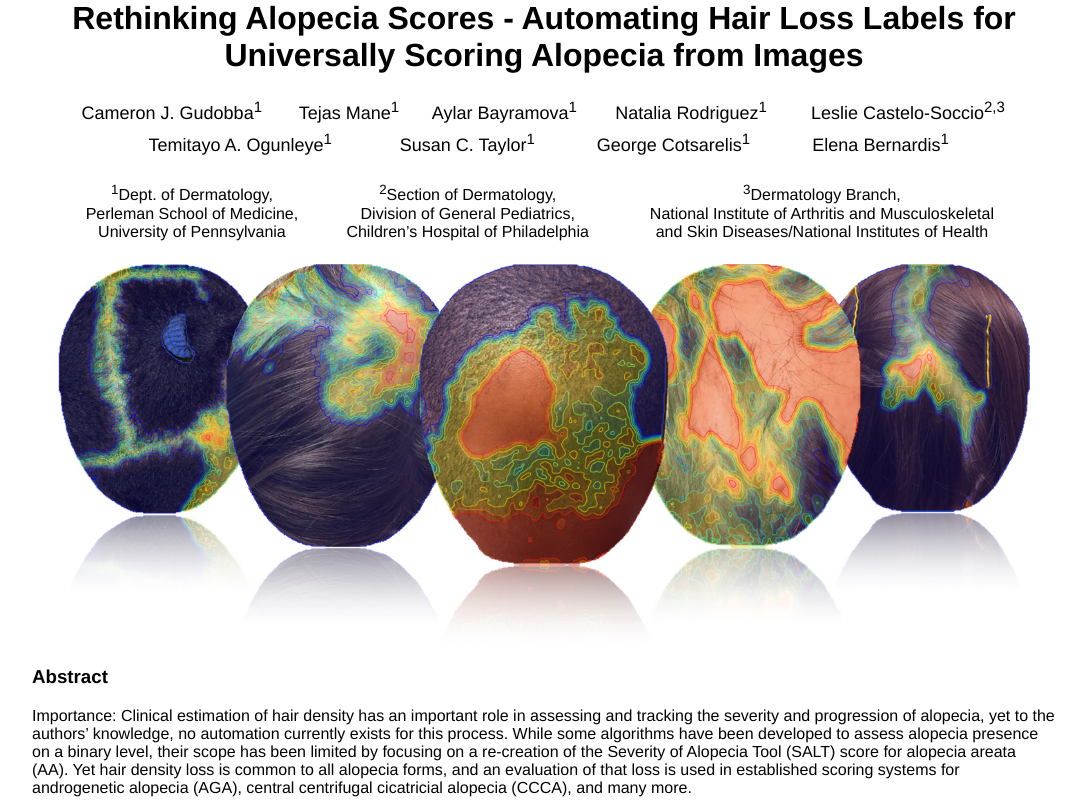
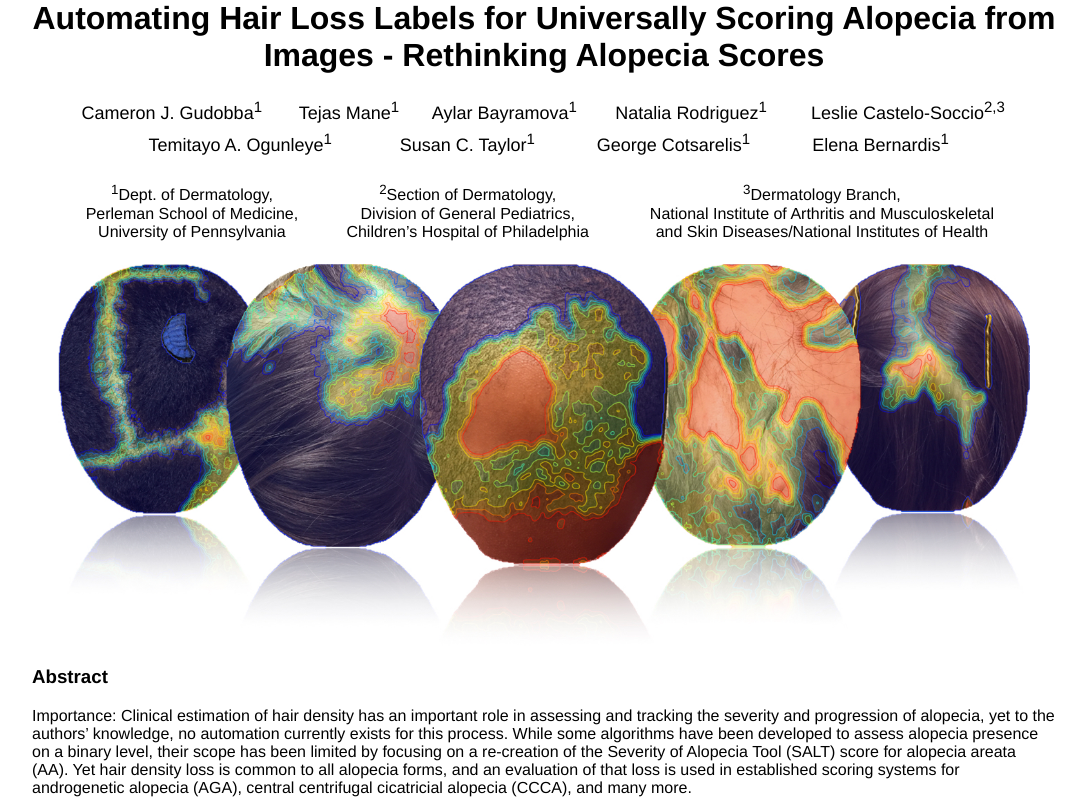
Before and after one commit to 4DheadXR/haircomb, a plain HTML site: page index.html in a window 1280 px wide. Shown: the top 800 px of the page, without its empty margins (96-1181 px from the left). Drawn offline with Linux system fonts and the light colour scheme; files whose address does not match are found by name.

Commit message:
Update index.html

```diff
--- a/index.html
+++ b/index.html
@@ -1,14 +1,14 @@
 <html prefix="og: https://ogp.me/ns#">
 
 <head>
-    <title>Rethinking Alopecia Scores - Automating Hair Loss Labels for Universally Scoring Alopecia from Images</title>
+    <title>Automating Hair Loss Labels for Universally Scoring Alopecia from Images - Rethinking Alopecia Scores</title>
     <style type="text/css">
     body { background-color: White; font-family: Helvetica, Futura, "Trebuchet MS", sans-serif; width:80%; margin:0 auto;}
     h1 { color: black; font-family: Helvetica, Futura, "Trebuchet MS", sans-serif; }
     p { color: black; font-family: Helvetica, Futura, "Trebuchet MS", sans-serif;}
     </style>
 
-    <meta property="og:title" content="Rethinking Alopecia Scores - Automating Hair Loss Labels for Universally Scoring Alopecia from Images"/>
+    <meta property="og:title" content="Automating Hair Loss Labels for Universally Scoring Alopecia from Images - Rethinking Alopecia Scores"/>
     <meta property="og:type" content="website"/>
     <meta property="og:image" content="haircomb_intro.jpeg"/>
     <meta property="og:url" content="https://4dheadxr.github.io/haircomb/"/>
@@ -21,7 +21,7 @@
 <p>
 </p>
 
- <center><h1>Rethinking Alopecia Scores - Automating Hair Loss Labels for Universally Scoring Alopecia from Images</h1></center>
+ <center><h1>Automating Hair Loss Labels for Universally Scoring Alopecia from Images - Rethinking Alopecia Scores</h1></center>
 
 <center>
 <table style="width:95%">
@@ -123,7 +123,7 @@ please email the PI at elber@seas.upenn.edu and include "trichy waitlist" in the
 <br>
 <h3>Reference</h3>
 Gudobba C, Mane T, Bayramova A, Rodriguez N, Castelo-Soccio L, Ogunleye TA, Taylor SC, Cotsarelis G, Bernardis E,
-Rethinking Alopecia Scores - Automating Hair Loss Labels for Universally Scoring Alopecia from Images,
+Automating Hair Loss Labels for Universally Scoring Alopecia from Images - Rethinking Alopecia Scores,
 JAMA Dermatology, Dec. 2022.
 
 
```
